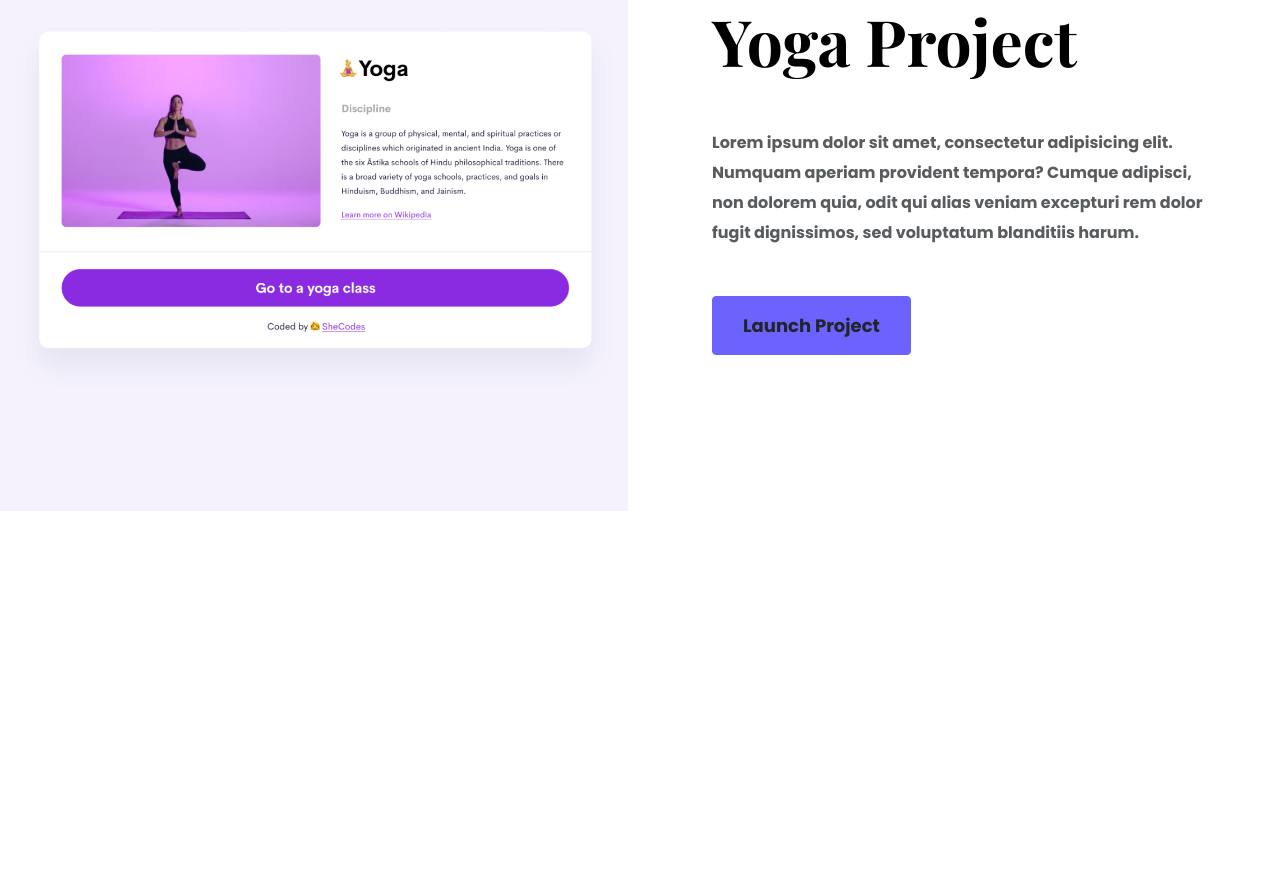
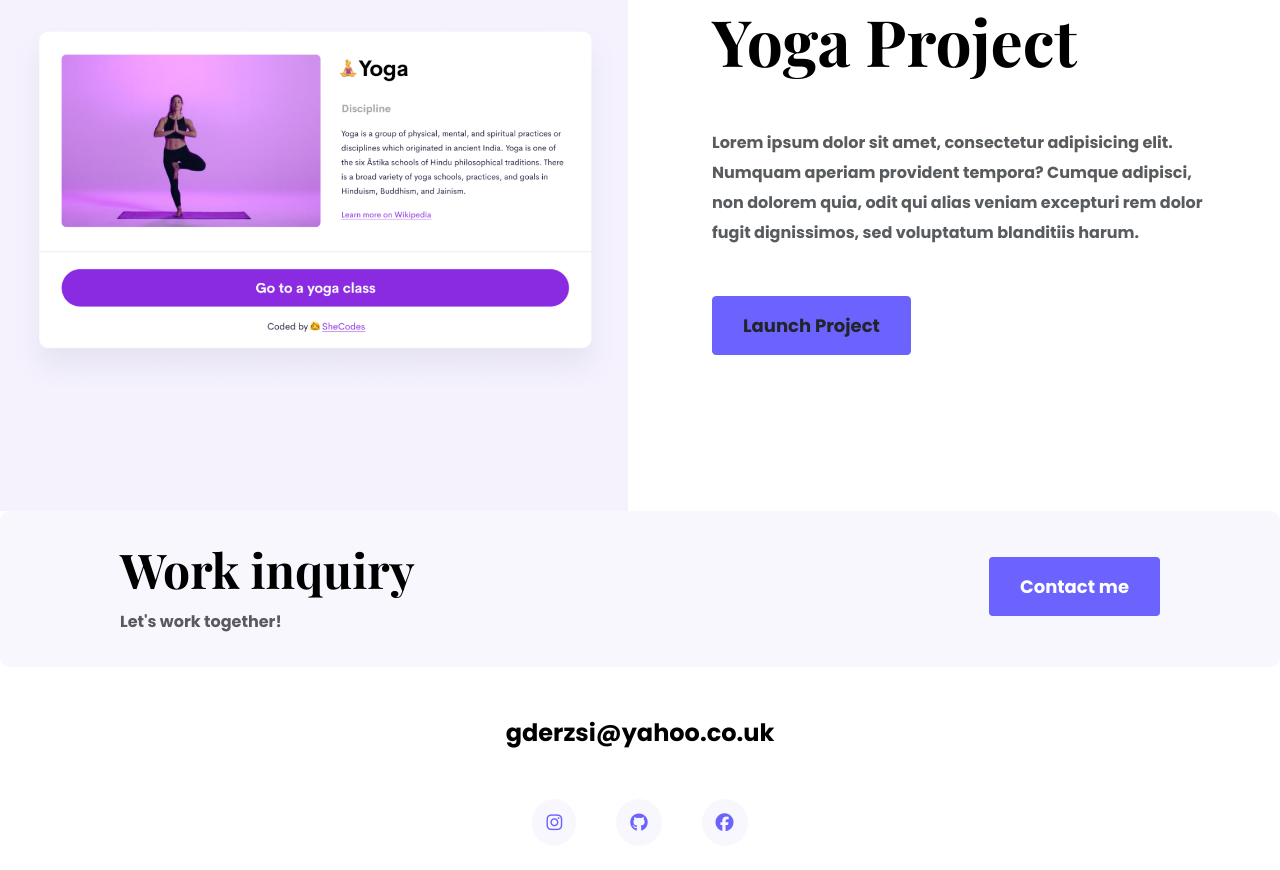
Before and after one commit to Gabcii/portfolio-projects, a plain HTML site: page index.html in a window 1280 px wide. Shown: the part 2475-3345 px from the top of the page. Before the commit the page ends 3034 px from the top, so only its background shows below. Drawn offline with nearby package versions, Linux system fonts and the light colour scheme; a web font is replaced by a local one.

Commit message:
Added footer

```diff
--- a/index.html
+++ b/index.html
@@ -102,6 +102,36 @@
           <a href="" class="btn btn-branding-outline">Launch Project</a>
         </div>
       </div>
+      <footer>
+        <div
+          class="contact-box d-flex justify-content-between mb-5 d-none d-md-flex"
+        >
+          <div>
+            <h4>Work inquiry</h4>
+            <p class="text-muted">Let's work together!</p>
+          </div>
+          <div>
+            <a href="" class="btn btn-branding mt-3">Contact me</a>
+          </div>
+        </div>
+        <div class="d-flex justify-content-center mb-5">
+          <a href="mailto:gderzsi@yahoo.co.uk" class="email-link"
+            >gderzsi@yahoo.co.uk</a
+          >
+        </div>
+
+        <div class="social-links d-flex justify-content-center">
+          <a href="https://instagram.com/gabriella.derzsi.code" target="_blank"
+            ><i class="fa-brands fa-instagram" aria-hidden="true"></i
+          ></a>
+          <a href="https://github.com/gabrielladerzsi " target="_blank"
+            ><i class="fa-brands fa-github" aria-hidden="true"></i
+          ></a>
+          <a href="https://facebook.com/gabrielladerzsi" target="_blank"
+            ><i class="fa-brands fa-facebook" aria-hidden="true"></i
+          ></a>
+        </div>
+      </footer>
     </div>
   </body>
 </html>
--- a/styles/app.css
+++ b/styles/app.css
@@ -24,6 +24,9 @@
 }
 h2 {
   font-size: 64px;
+}
+h4 {
+  font-size: 48px;
 }
 p {
   font-weight: normal;
@@ -117,6 +120,38 @@
 nav li.active a {
   color: var(--branding-color);
 }
+footer {
+  margin: 60px 0;
+}
+footer .contact-box {
+  background: var(--secondary-color);
+  padding: 30px 120px;
+  border-radius: 10px;
+}
+footer .contact-box p {
+  margin: 0;
+}
+footer .email-link {
+  text-decoration: none;
+  color: black;
+  font-size: 24px;
+}
+footer .email-link:hover {
+  color: var(--branding-color);
+}
+footer .social-links a {
+  margin: 0 20px;
+  color: var(--branding-color);
+  background: var(--secondary-color);
+  padding: 10px 14px;
+  border-radius: 50%;
+  font-size: 18px;
+  transition: all 100ms ease-in-out;
+}
+footer .social-links a:hover {
+  color: white;
+  background: var(--branding-color);
+}
 @media (max-width: 900px) {
   h1 {
     font-size: 44px;
@@ -124,6 +159,9 @@
   }
   h2 {
     font-size: 44px;
+  }
+  h4 {
+    font-size: 18px;
   }
   .hero {
     padding: 80px 20px;
@@ -136,7 +174,4 @@
     padding: 0;
     text-align: center;
   }
-  nav a {
-    font-size: 12px;
-  }
 }
```
